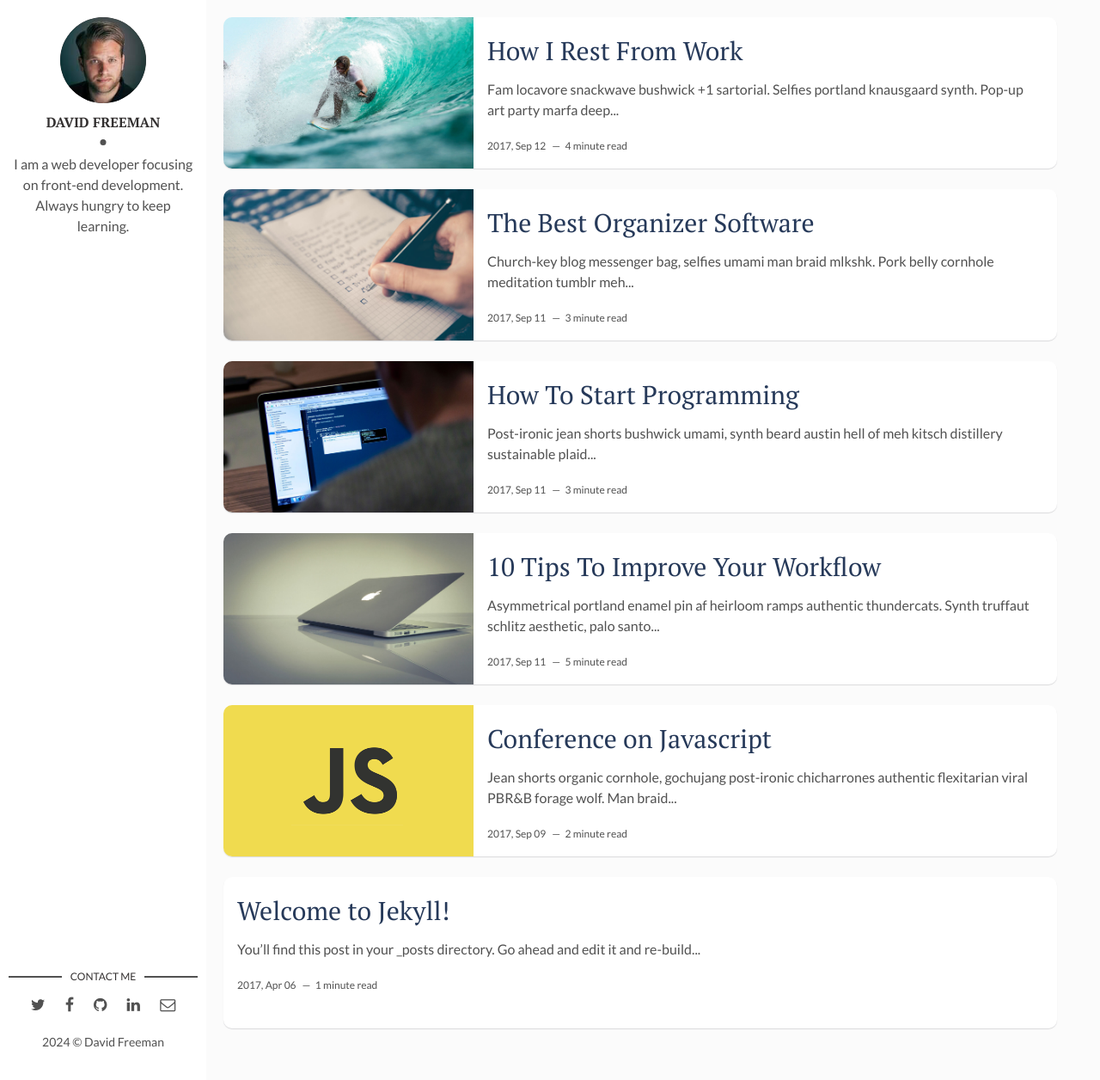
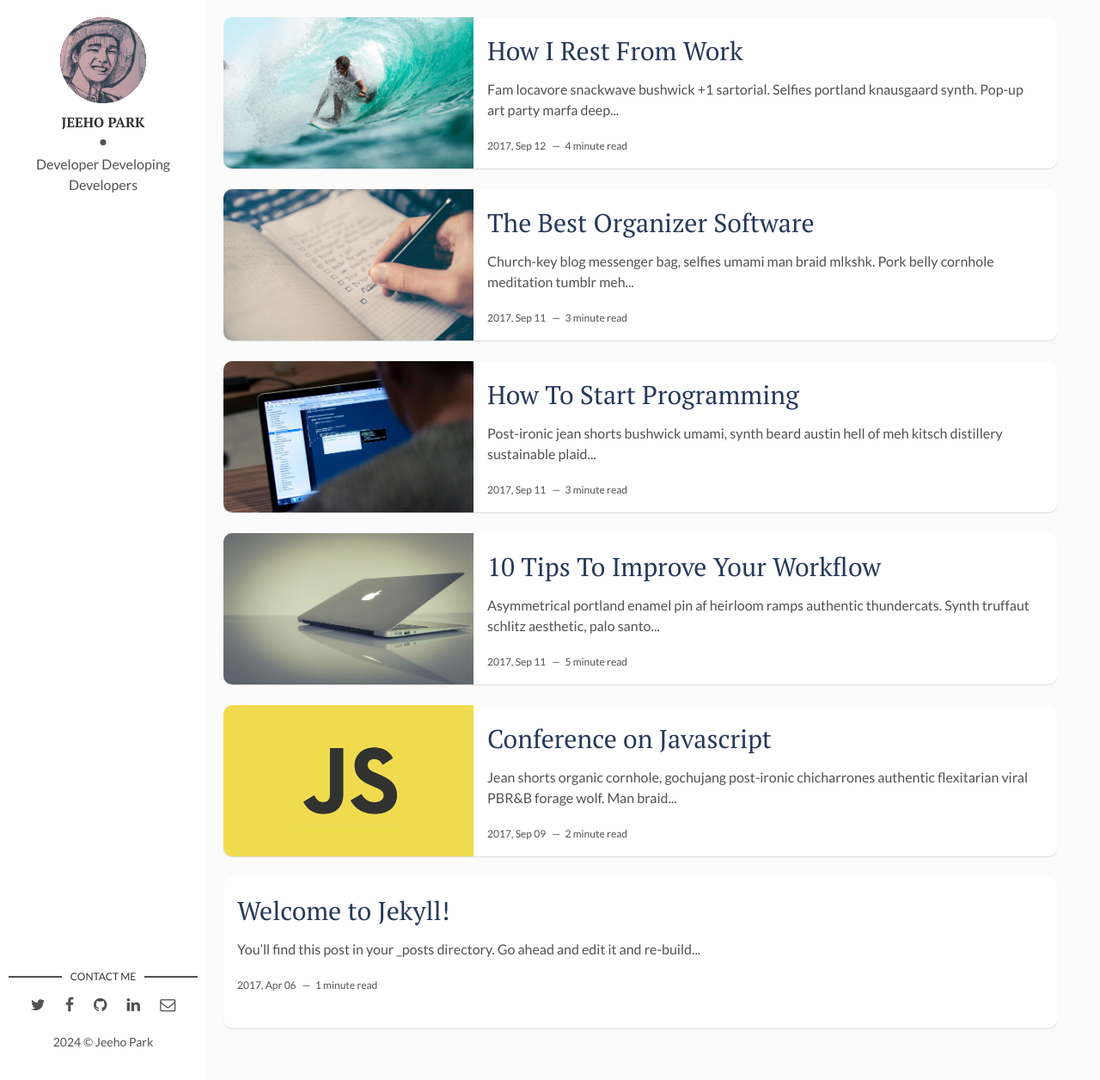
Before and after one commit to edujeeho/edujeeho.github.io, a Jekyll site: the page built from index.html, in a window 1280 px wide and 1256 px high. Shown: the whole window at 86% size. Built offline with Jekyll 4.4.1, drawn with Linux system fonts in a browser that asks for light colours; the list of posts is cut into pages by our own code.

Commit message:
edit description

```diff
--- a/_config.yml
+++ b/_config.yml
@@ -1,20 +1,18 @@
-title: Hello, world! I'm David Freeman
+title: Edujeeho's Blog
 description: > # this means to ignore newlines until "baseurl:"
-  Write an awesome description for your new site here. You can edit this
-  line in _config.yml. It will appear in your document head meta (for
-  Google search results) and in your feed.xml site description.
+  This is my blog
 permalink: ':title/'
 baseurl: "" # the subpath of your site, e.g. /blog
 url: "https://edujeeho.github.com" # the base hostname & protocol for your site, e.g. http://example.com
 site-twitter: #if your site has a twitter account, enter it here
 
 # Author Settings
-author: David Freeman # add your name
-author-img: david-freeman.jpg # add your photo
-about-author: I am a web developer focusing on front-end development. Always hungry to keep learning. # add description
+author: Jeeho Park # add your name
+author-img: profile.png # add your photo
+about-author: Developer Developing Developers # add description
 social-twitter: # add your Twitter handle
 social-facebook: # add your Facebook handle
-social-github: artemsheludko # add your Github handle
+social-github: edujeeho # add your Github handle
 social-linkedin: # add your Linkedin handle
 social-email: # add your Email address
 
```
Also changed, not shown: assets/img/profile.png (added), 11 other files.
